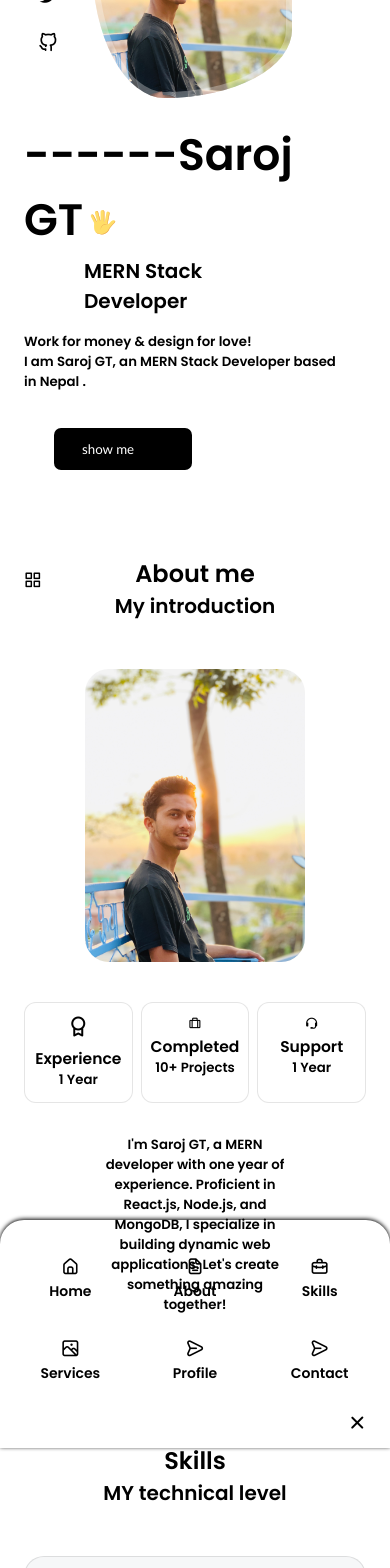
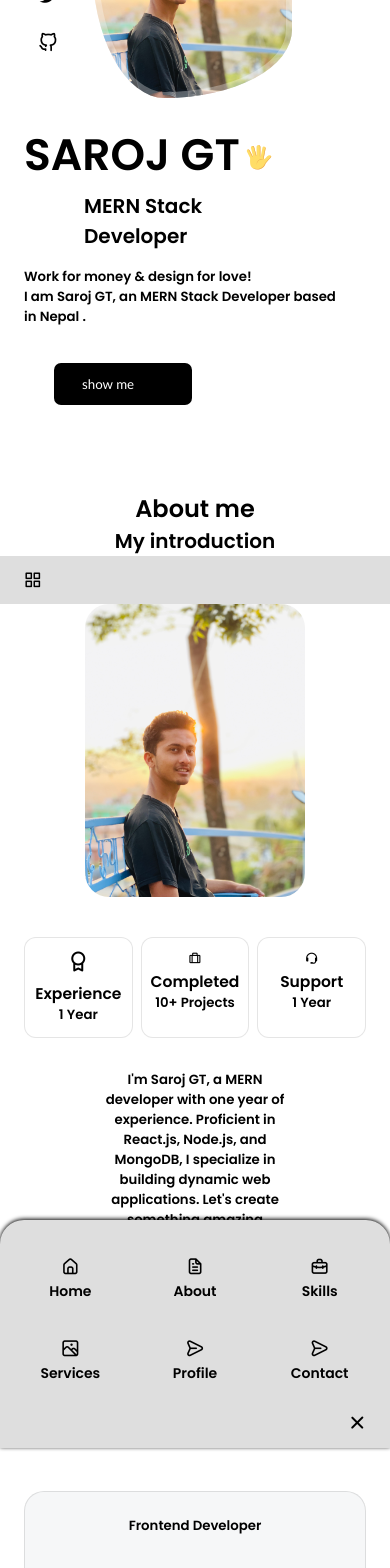
Before and after one commit to gtsaroj/portfolio, a React (Create React App) app: page / in a window 390 px wide. Shown: the part 240-1808 px from the top of the page. Built offline with nearby package versions, Linux system fonts and the light colour scheme; a web font is replaced by a local one.

Commit message:
second trying

```diff
--- a/src/contacts/Contact.css
+++ b/src/contacts/Contact.css
@@ -202,6 +202,13 @@
 }
 
 @media screen and (max-width:576px) {
+
+    .contact__form-div button {
+
+
+        margin-left: 49px;
+    }
+
     .contact__info {
         grid-template-columns: 1fr;
     }
--- a/src/footer/Footer.jsx
+++ b/src/footer/Footer.jsx
@@ -35,7 +35,7 @@ const Footer = () => {
     </div>
 
     <span className="footer__copy">
-        &#169; Crypticalcoder. All rights reserved
+        &#169; coder-Saroj. All rights reserved
     </span>
 </div>
 
--- a/src/headers/header.css
+++ b/src/headers/header.css
@@ -79,11 +79,15 @@
         bottom: -100%;
         left: 0;
         width: 100%;
-        background-color: var(--body-color);
+        background-color: #dedede;
         padding: 2rem 1.5rem 4rem;
         box-shadow: 0 -1px 4px rgba(0, 0, 0.15);
         border-radius: 1.5rem 1.5rem 0 0;
         transition: .3s;
+    }
+
+    .header {
+        background-color: #dedede;
     }
 
     /* show-menu */
@@ -142,7 +146,7 @@
 /* Active link */
 .active-link,
 .nav__link:hover {
-    color: rgb(77, 143, 143);
+    color: rgb(0, 0, 0);
 }
 
 /* change bg header */
--- a/src/home/Data.jsx
+++ b/src/home/Data.jsx
@@ -3,7 +3,7 @@ import React from 'react'
 const Data = () => {
   return (
    <div className="home__data">
-    <h1 className='home__title'>------Saroj GT
+    <h1 className='home__title'>SAROJ GT
     <svg
                   width="36"
                   height="36"
--- a/src/scrollup/Scroll.css
+++ b/src/scrollup/Scroll.css
@@ -18,3 +18,15 @@
 .scrollUp:hover {
     background-color: aquamarine;
 }
+
+@media screen and (max-width: 992px) {
+
+    .scrollUp {
+        display: none;
+    }
+
+    .scrollUp__icon {
+        display: none;
+    }
+
+}
```
